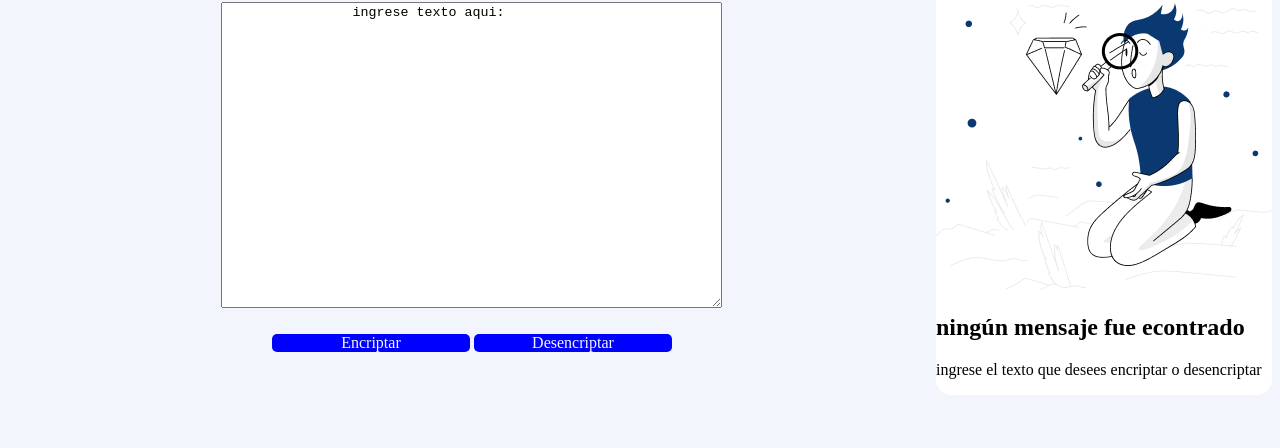
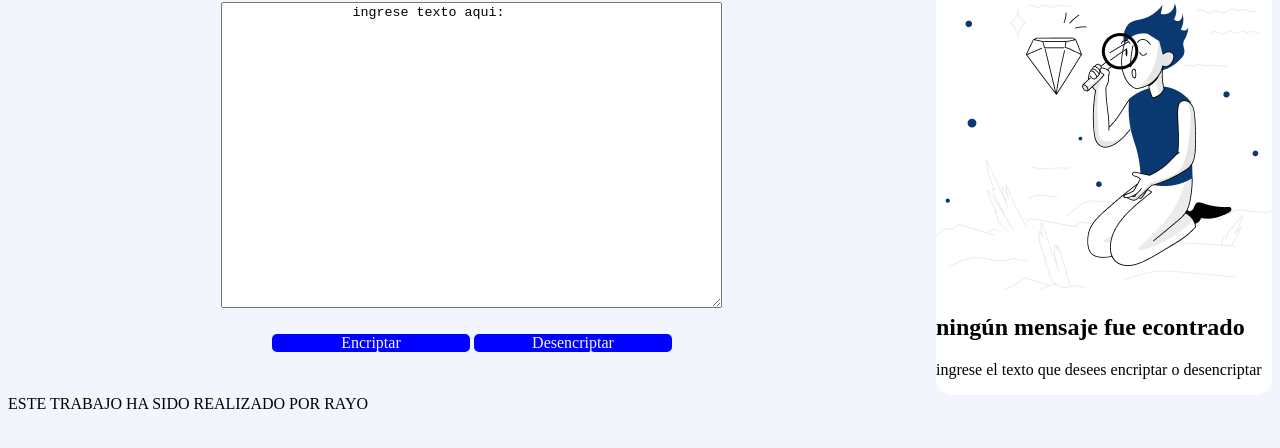
Before and after one commit to rayotomson/encriptador, a plain HTML site: page index.html in a window 1280 px wide. Shown: the part 74-522 px from the top of the page. Drawn offline with Linux system fonts and the light colour scheme.

Commit message:
creando el footer del proyecto

```diff
--- a/index.html
+++ b/index.html
@@ -32,6 +32,7 @@
     </main>
 
     <footer>
+        <div>ESTE TRABAJO HA SIDO REALIZADO POR RAYO</div>
 
     </footer>
 </body>
```
